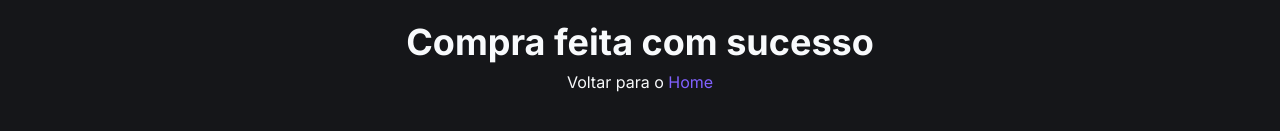
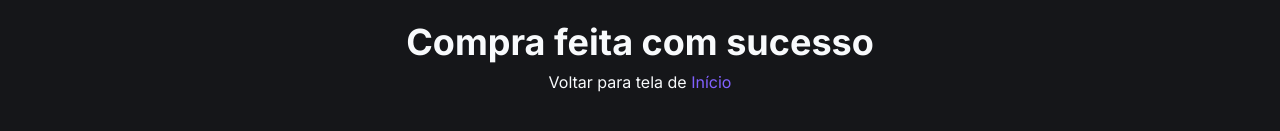
Before and after one commit to JonatanPaes/regisystem, a Next.js app: page /order-success in a window 1280 px wide. Shown: the part 447-578 px from the top of the page. Built offline with nearby package versions, Linux system fonts and the light colour scheme.

Commit message:
styles: change text

```diff
--- a/src/app/(app)/order-success/page.tsx
+++ b/src/app/(app)/order-success/page.tsx
@@ -12,9 +12,9 @@ export default function OrderSuccess() {
         Compra feita com sucesso
       </h1>
       <p className="text-accent-foreground">
-        Voltar para o{' '}
+        Voltar para tela de{' '}
         <Link href="/" className="text-primary">
-          Home
+          Início
         </Link>
       </p>
     </div>
```
